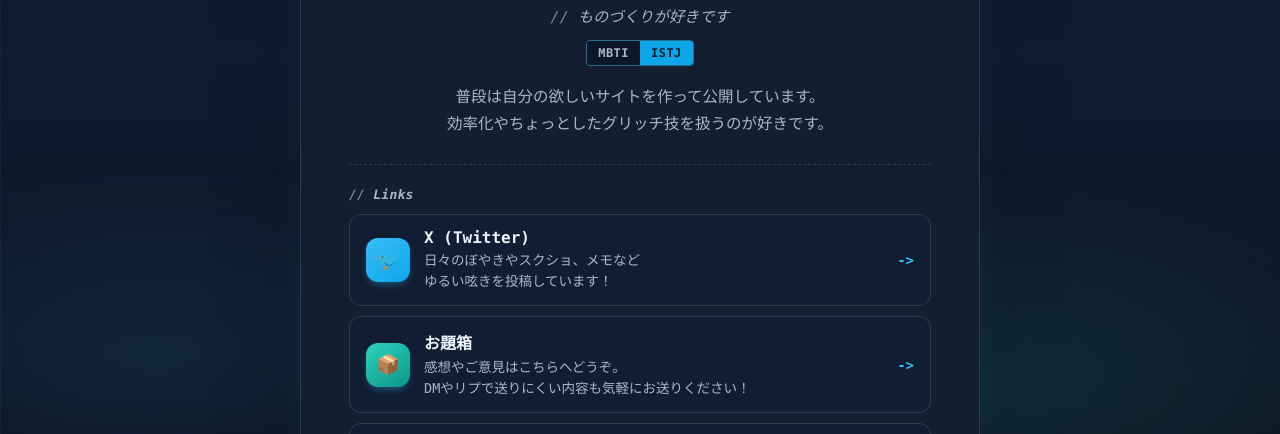
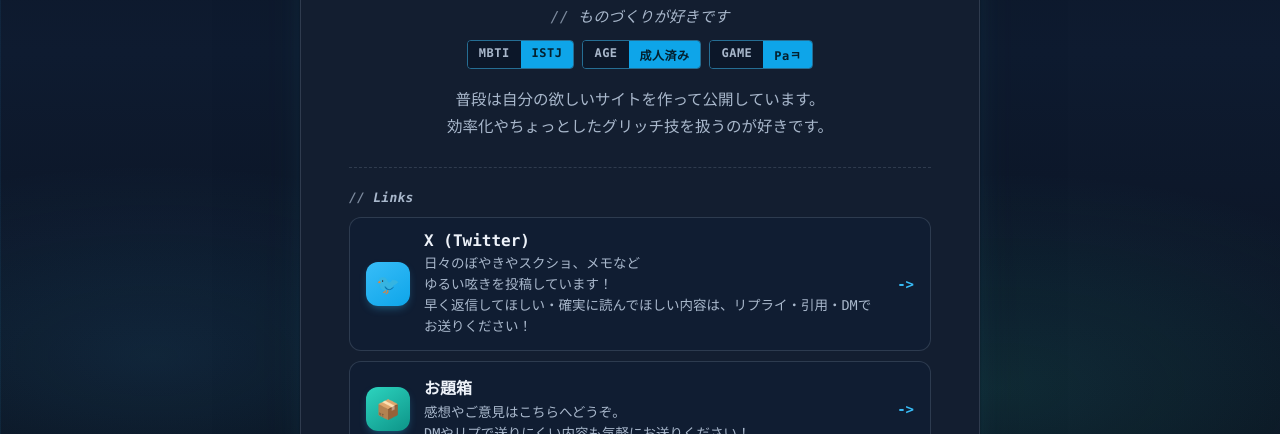
Before and after one commit to taipak5000/profile, a plain HTML site: page index.html in a window 1280 px wide. Shown: the part 348-782 px from the top of the page. Drawn offline with Linux system fonts and the light colour scheme; a web font is replaced by a local one.

Commit message:
Add age/game badges, reorder links, and expand contact info
Add AGE and GAME info badges alongside the MBTI badge, add the
creation-management-tool link after Odaibako and reorder the
companion tool link, note preferred contact methods on X, and
update the share-tool icon to a pin.

```diff
--- a/index.html
+++ b/index.html
@@ -229,7 +229,15 @@
     opacity: 0.7;
   }
 
-  .mbti-badge {
+  .badges-row {
+    display: flex;
+    flex-wrap: wrap;
+    justify-content: center;
+    gap: 8px;
+    margin: 0 0 18px;
+  }
+
+  .info-badge {
     display: inline-flex;
     align-items: stretch;
     font-size: 12px;
@@ -238,16 +246,15 @@
     border: 1px solid var(--border-strong);
     border-radius: 4px;
     overflow: hidden;
-    margin: 0 0 18px;
   }
 
-  .mbti-badge-label {
+  .info-badge-label {
     background: var(--panel-alt);
     color: var(--text-muted);
     padding: 5px 11px;
   }
 
-  .mbti-badge-value {
+  .info-badge-value {
     background: var(--sky-deep);
     color: #04202E;
     padding: 5px 11px;
@@ -436,9 +443,19 @@
       </div>
       <h1 class="name" id="profile-name"></h1>
       <p class="tagline" id="profile-tagline"></p>
-      <div class="mbti-badge" id="mbti-badge">
-        <span class="mbti-badge-label">MBTI</span>
-        <span class="mbti-badge-value" id="mbti-value"></span>
+      <div class="badges-row">
+        <div class="info-badge" id="mbti-badge">
+          <span class="info-badge-label">MBTI</span>
+          <span class="info-badge-value" id="mbti-value"></span>
+        </div>
+        <div class="info-badge" id="age-badge">
+          <span class="info-badge-label">AGE</span>
+          <span class="info-badge-value" id="age-value"></span>
+        </div>
+        <div class="info-badge" id="game-name-badge">
+          <span class="info-badge-label">GAME</span>
+          <span class="info-badge-value" id="game-name-value"></span>
+        </div>
       </div>
       <p class="bio" id="profile-bio"></p>
     </div>
@@ -464,6 +481,12 @@
 
     // MBTIタイプ（空欄なら非表示になります）
     mbti: "ISTJ",
+
+    // 年齢ステータス（空欄なら非表示になります）
+    ageStatus: "成人済み",
+
+    // ゲーム内の名前（空欄なら非表示になります）
+    gameName: "Paㅋ",
 
     bio: "普段は自分の欲しいサイトを作って公開しています。\n効率化やちょっとしたグリッチ技を扱うのが好きです。",
 
@@ -493,7 +516,7 @@
       icon: "🐦",
       title: "X (Twitter)",
       url: "https://x.com/skyzztai",
-      description: "日々のぼやきやスクショ、メモなど\nゆるい呟きを投稿しています！"
+      description: "日々のぼやきやスクショ、メモなど\nゆるい呟きを投稿しています！\n早く返信してほしい・確実に読んでほしい内容は、リプライ・引用・DMでお送りください！"
     },
     {
       icon: "📦",
@@ -502,16 +525,22 @@
       description: "感想やご意見はこちらへどうぞ。\nDMやリプで送りにくい内容も気軽にお送りください！"
     },
     {
-       icon: "✨",
-       title: "精霊同行ツール",
-       url: "https://taipak5000.github.io/companion/",
-       description: "精霊の連れ歩き状況を管理できるサイトです。\nアイテム交換やツリーの進行度がひと目で分かります。\n欲しいアイテムを効率よく集めたい方におすすめ！"
-     },
+      icon: "📌",
+      title: "創作物管理ツール",
+      url: "https://taipak5000.github.io/share/",
+      description: "シェアメモやスペース、メセボなどの\n期限を管理できるツールです。\n投稿の期限切れを見逃したくない方におすすめ！"
+    },
     {
        icon: "🕯️",
        title: "星のキャンドル計算機",
        url: "https://taipak5000.github.io/star-candle/",
        description: "目標本数と所持本数を入力するだけで、\n達成時期の目安と赤闇の自動予測がわかります。\n目標達成日を知っておきたい方におすすめ！"
+     },
+    {
+       icon: "✨",
+       title: "精霊同行ツール",
+       url: "https://taipak5000.github.io/companion/",
+       description: "精霊の連れ歩き状況を管理できるサイトです。\nアイテム交換やツリーの進行度がひと目で分かります。\n欲しいアイテムを効率よく集めたい方におすすめ！"
      },
 
 
@@ -546,6 +575,22 @@
       mbtiEl.style.display = '';
     } else {
       mbtiEl.style.display = 'none';
+    }
+
+    const ageEl = document.getElementById('age-badge');
+    if (profile.ageStatus) {
+      document.getElementById('age-value').textContent = profile.ageStatus;
+      ageEl.style.display = '';
+    } else {
+      ageEl.style.display = 'none';
+    }
+
+    const gameNameEl = document.getElementById('game-name-badge');
+    if (profile.gameName) {
+      document.getElementById('game-name-value').textContent = profile.gameName;
+      gameNameEl.style.display = '';
+    } else {
+      gameNameEl.style.display = 'none';
     }
 
     const avatarEl = document.getElementById('avatar');
```
